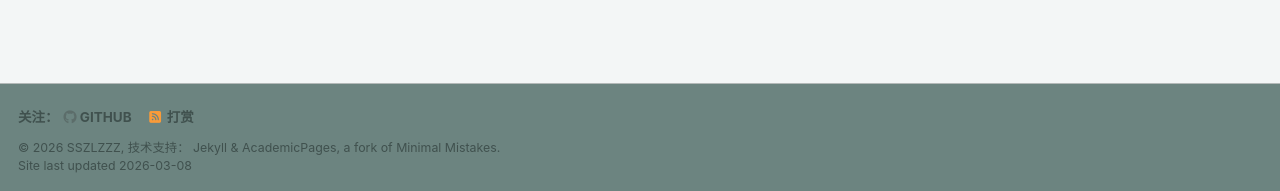
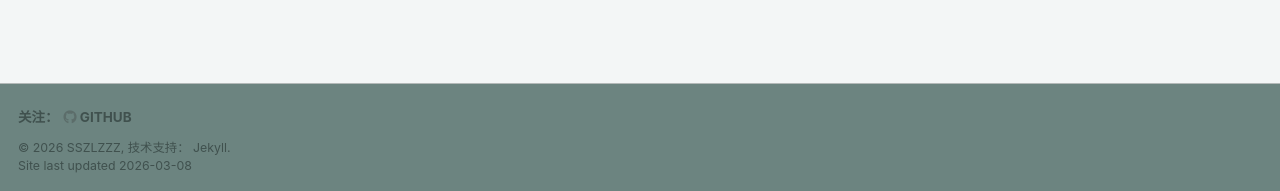
Before and after one commit to bebsgddgdghddh/sszlzzz, a Jekyll site: the page built from _pages/category-archive.html, in a window 1280 px wide. Shown: the part 706-897 px from the top of the page. Built offline with Jekyll 4.4.1, drawn with Linux system fonts in a browser that asks for light colours; a script bundle is joined from its source files by our own code; library files that are not in the unit come from our copies.

Commit message:
modify footer

```diff
--- a/_includes/footer.html
+++ b/_includes/footer.html
@@ -1,6 +1,6 @@
 {% include base_path %}
 
-{% if site.author.github or site.author.bitbucket or site.atom_feed.hide != true %}
+{% if site.author.github != true %}
 <div class="page__footer-follow">
   <ul class="social-icons">
     {% if site.data.ui-text[site.locale].follow_label %}
@@ -9,17 +9,11 @@
     {% if site.author.github %}
       <li><a href="https://github.com/{{ site.author.github }}"><i class="fab fa-github" aria-hidden="true"></i> GitHub</a></li>
     {% endif %}
-    {% if site.author.bitbucket %}
-      <li><a href="https://bitbucket.org/{{ site.author.bitbucket }}"><i class="fab fa-bitbucket" aria-hidden="true"></i> Bitbucket</a></li>
-    {% endif %}
-    {% if site.atom_feed.hide != true %}
-    <li><a href="{% if site.atom_feed.path %}{{ site.atom_feed.path }}{% else %}{{ base_path }}/feed.xml{% endif %}"><i class="fa fa-fw fa-rss-square" aria-hidden="true"></i> {{ site.data.ui-text[site.locale].feed_label | default: "Feed" }}</a></li>
-    {% endif %}
   </ul>
 </div>
 {% endif %}
 
 <div class="page__footer-copyright">
-  &copy; {{ site.time | date: '%Y' }} {{ site.name | default: site.title }}, {{ site.data.ui-text[site.locale].powered_by | default: "Powered by" }} <a href="https://jekyllrb.com" rel="nofollow">Jekyll</a> &amp; <a href="https://github.com/academicpages/academicpages.github.io">AcademicPages</a>, a fork of <a href="https://mademistakes.com/work/minimal-mistakes-jekyll-theme/" rel="nofollow">Minimal Mistakes</a>.<br />
+  &copy; {{ site.time | date: '%Y' }} {{ site.name | default: site.title }}, {{ site.data.ui-text[site.locale].powered_by | default: "Powered by" }} <a href="https://jekyllrb.com" rel="nofollow">Jekyll</a>.<br />
   Site last updated {{ "now" | date: '%Y-%m-%d' }}
 </div>
```
